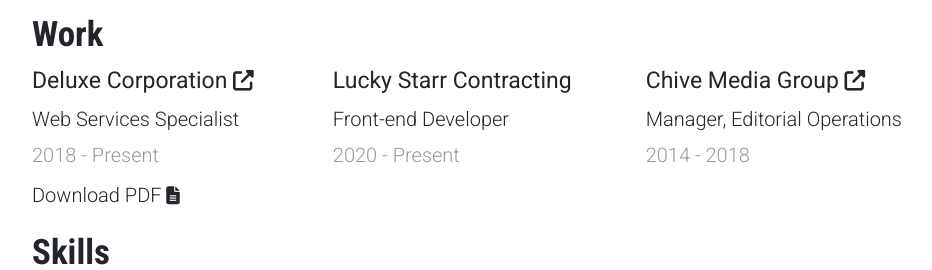
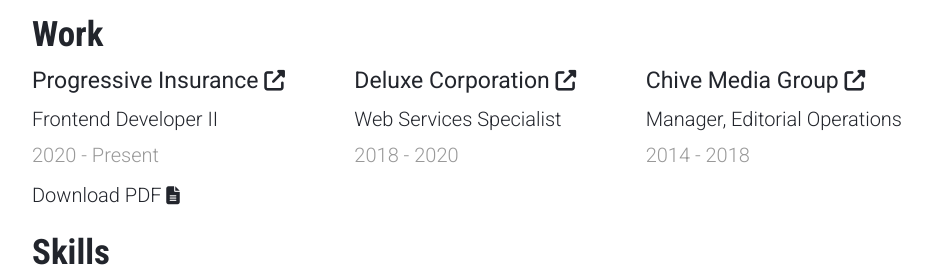
Before and after one commit to thanneman/portfolio-v2, a plain HTML site: page index.html in a window 1280 px wide. Shown: the part 2322-2592 px from the top of the page, without its empty margins (173-1105 px from the left). Drawn offline with nearby package versions, Linux system fonts and the light colour scheme.

Commit message:
update work section

```diff
--- a/index.html
+++ b/index.html
@@ -109,15 +109,16 @@
             <h3>Work</h3>
             <div class="resume-work" data-aos="fade-in">
                 <div class="work-sub">
+                    <p><span class="resume-bold">Progressive Insurance <a href="https://www.progressive.com/"
+                                target="_blank" rel="noopener"><i class="fas fa-external-link-alt"></i></a></span></p>
+                    <p>Frontend Developer II</p>
+                    <p><span class="resume-light">2020 - Present</span></p>
+                </div>
+                <div class="work-sub">
                     <p><span class="resume-bold">Deluxe Corporation <a href="https://www.deluxe.com/" target="_blank"
                                 rel="noopener"><i class="fas fa-external-link-alt"></i></a></span></p>
                     <p>Web Services Specialist</p>
-                    <p><span class="resume-light">2018 - Present</span></p>
-                </div>
-                <div class="work-sub">
-                    <p><span class="resume-bold">Lucky Starr Contracting</span></p>
-                    <p>Front-end Developer</p>
-                    <p><span class="resume-light">2020 - Present</span></p>
+                    <p><span class="resume-light">2018 - 2020</span></p>
                 </div>
                 <div class="work-sub">
                     <p><span class="resume-bold">Chive Media Group <a href="https://www.chivemediagroup.com/"
@@ -204,7 +205,7 @@
             <h2>Contact</h2>
             <!-- Job Status -->
             <div class="job-status" data-aos="fade-in">
-                <span class="available">Available for hire</span>
+                <span class="available">Available for freelance</span>
                 <p>Need help? Let's work together.</p>
             </div>
             <!-- Contact Form -->
```
